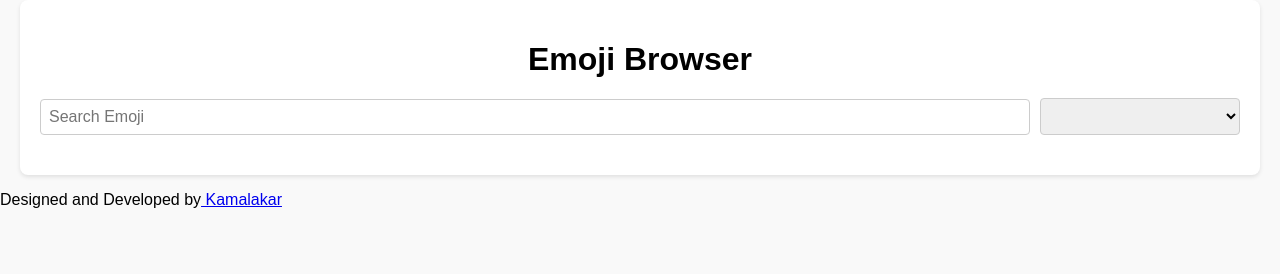
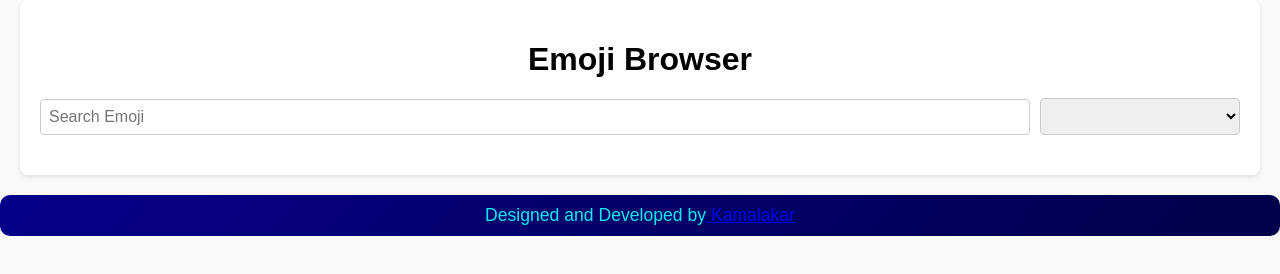
Before and after one commit to Sgvkamalakar/Emoji_Browser, a plain HTML site: page index.html in a window 1280 px wide. Drawn offline with Linux system fonts and the light colour scheme; no server answers.

Commit message:
Update styles.css

```diff
--- a/styles.css
+++ b/styles.css
@@ -148,3 +148,22 @@ h1 {
     border: 1px solid #666;
   }
 }
+
+.footer
+{
+    text-align: center;
+    align-items:center;
+    /* padding:10px; */
+    /* margin-top:20px; */
+    border-radius:10px;
+    font-weight: 300;
+    color:rgb(9, 234, 234);
+    background: linear-gradient(130deg,rgb(5, 0, 137),rgb(0, 0, 74));
+}
+.footer p
+{
+    font-size:1.1em;
+    align-items:center;
+    margin-top:20px;
+    padding:10px;
+}
```
